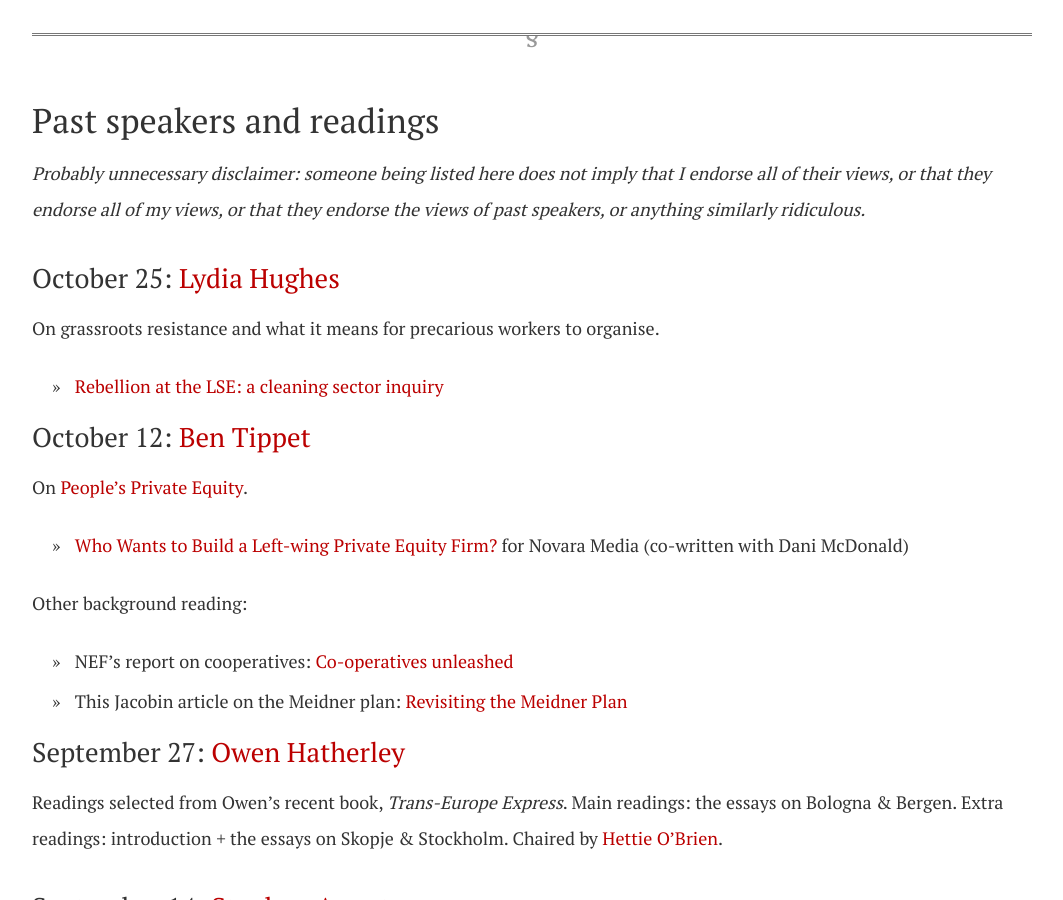
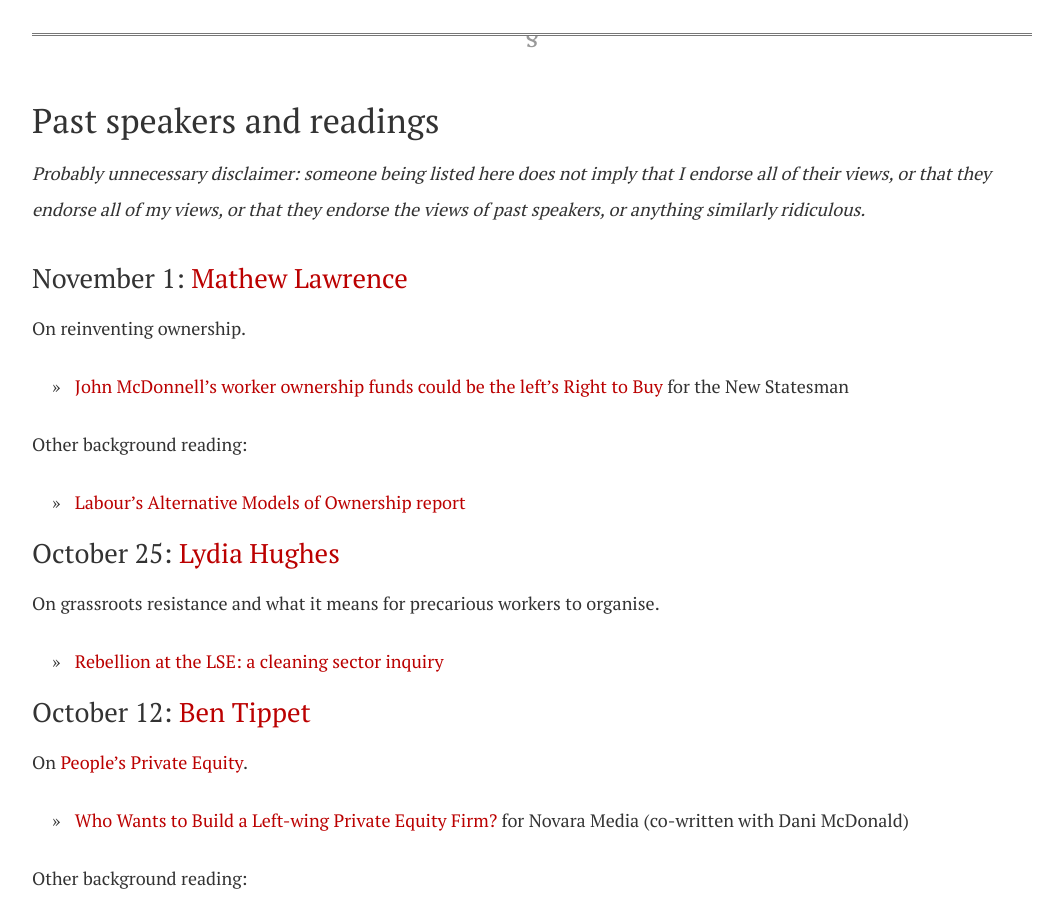
Before and after one commit to dellsystem/dellsystem.github.io, a Jekyll site: the page built from reading-group/index.md, in a window 1280 px wide and 900 px high, scrolled down 1151 px. Shown: the whole window, without its empty margins (108-1171 px from the left). Built offline with Jekyll 4.4.1, drawn with Linux system fonts in a browser that asks for light colours.

Commit message:
Add Nov 1 reading group

```diff
--- a/reading-group/index.md
+++ b/reading-group/index.md
@@ -22,6 +22,16 @@ If you've written articles that you'd like participants to read in order to fram
 ## Past speakers and readings
 
 _Probably unnecessary disclaimer: someone being listed here does not imply that I endorse all of their views, or that they endorse all of my views, or that they endorse the views of past speakers, or anything similarly ridiculous._
+
+### November 1: [Mathew Lawrence](https://twitter.com/DantonsHead)
+
+On reinventing ownership.
+
+* [John McDonnell's worker ownership funds could be the left's Right to Buy](https://www.newstatesman.com/politics/economy/2018/09/john-mcdonnells-worker-ownership-funds-could-be-lefts-right-buy) for the New Statesman
+
+Other background reading:
+
+* [Labour's Alternative Models of Ownership report](https://labour.org.uk/wp-content/uploads/2017/10/Alternative-Models-of-Ownership.pdf)
 
 ### October 25: [Lydia Hughes](https://twitter.com/lydiakathleenh)
 
```
